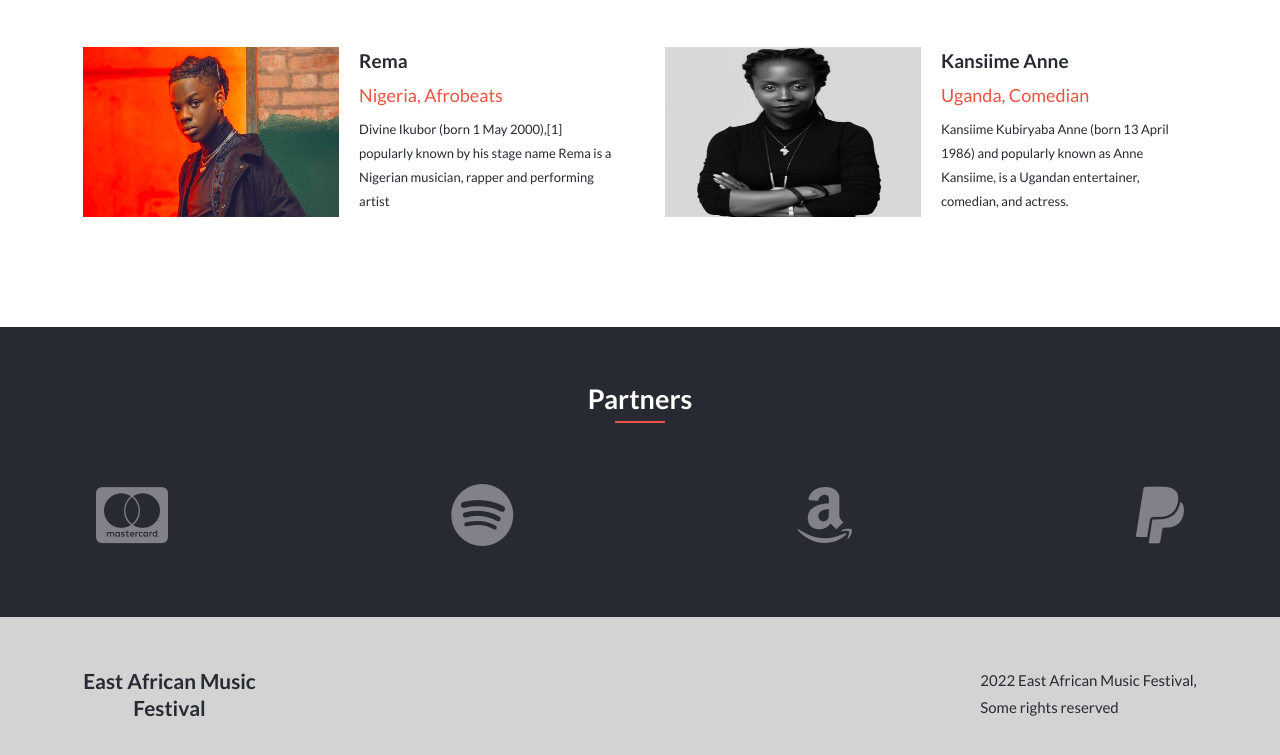
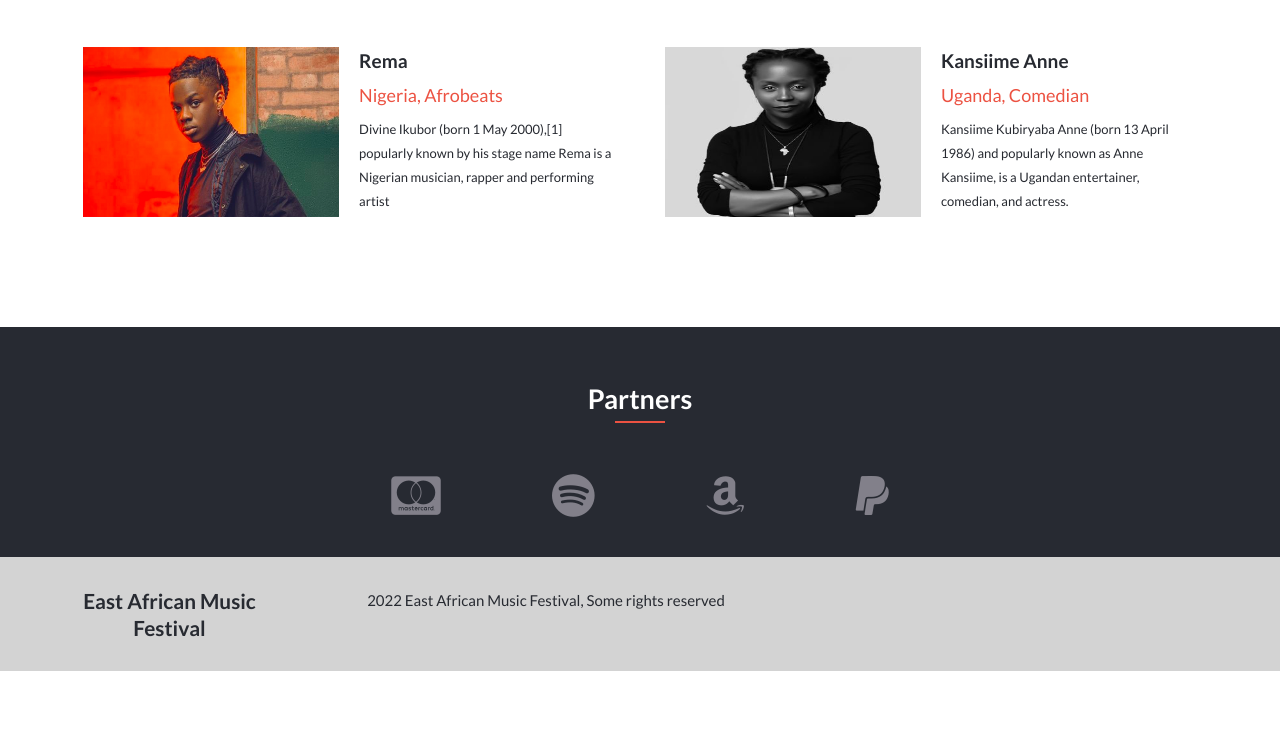
Before and after one commit to rugwizangoga/East-African-Music-Festival-, a website: page index.html in a window 1280 px wide. Shown: the part 2197-2952 px from the top of the page. After the commit the page ends 2868 px from the top, so only its background shows below. Drawn offline with Linux system fonts and the light colour scheme.

Commit message:
Update index.html and style.css
I

```diff
--- a/index.html
+++ b/index.html
@@ -178,7 +178,7 @@
                         </div>
                     </a>
                     <p class="rights">
-                        2022 East African Music Festival,<br> Some rights reserved
+                        2022 East African Music Festival, Some rights reserved
                     </p>
                 </div>
             </footer>
--- a/style.css
+++ b/style.css
@@ -317,10 +317,19 @@ hr {
 
 .partiners {
   display: flex;
-  padding: 10px 0 30px 0;
-  justify-content: space-between;
-  font-size: 64px;
+  width: 100%;
+  justify-content: center;
+  font-size: 44px;
   color: #82808a;
+  text-align: center;
+}
+
+.partiners .fa {
+  padding-right: 10%;
+}
+
+.partiners .fa:last-child {
+  padding-right: 0;
 }
 
 .footer {
@@ -332,7 +341,7 @@ hr {
 
 .footer .content {
   flex-direction: row;
-  justify-content: space-between;
+  gap: 10%;
 }
 
 .rights {
@@ -505,19 +514,6 @@ hr {
     font-size: 13px;
   }
 
-  .partiner .content {
-    width: 85%;
-  }
-
-  .partiners img {
-    width: 110px;
-  }
-
-  .footer {
-    width: 100%;
-    padding: 50px 0;
-  }
-
   .aboutfooter {
     background-color: #272a31;
   }
```
